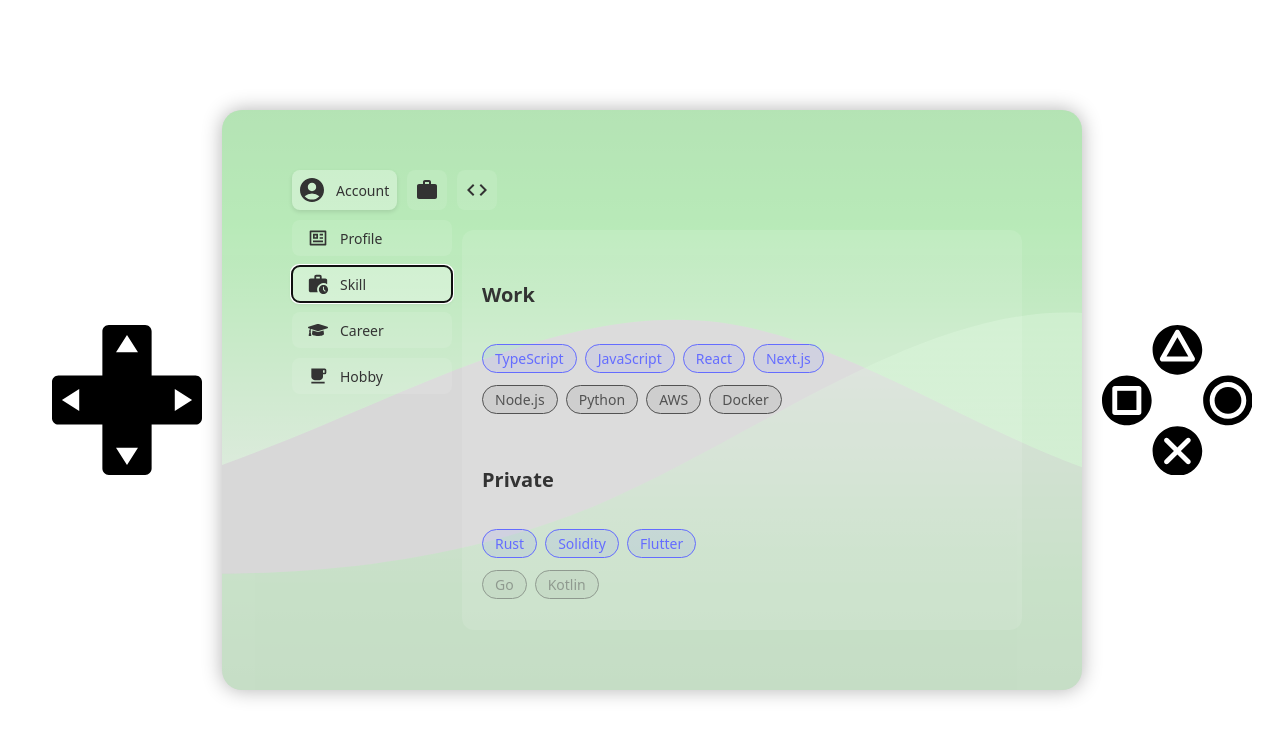
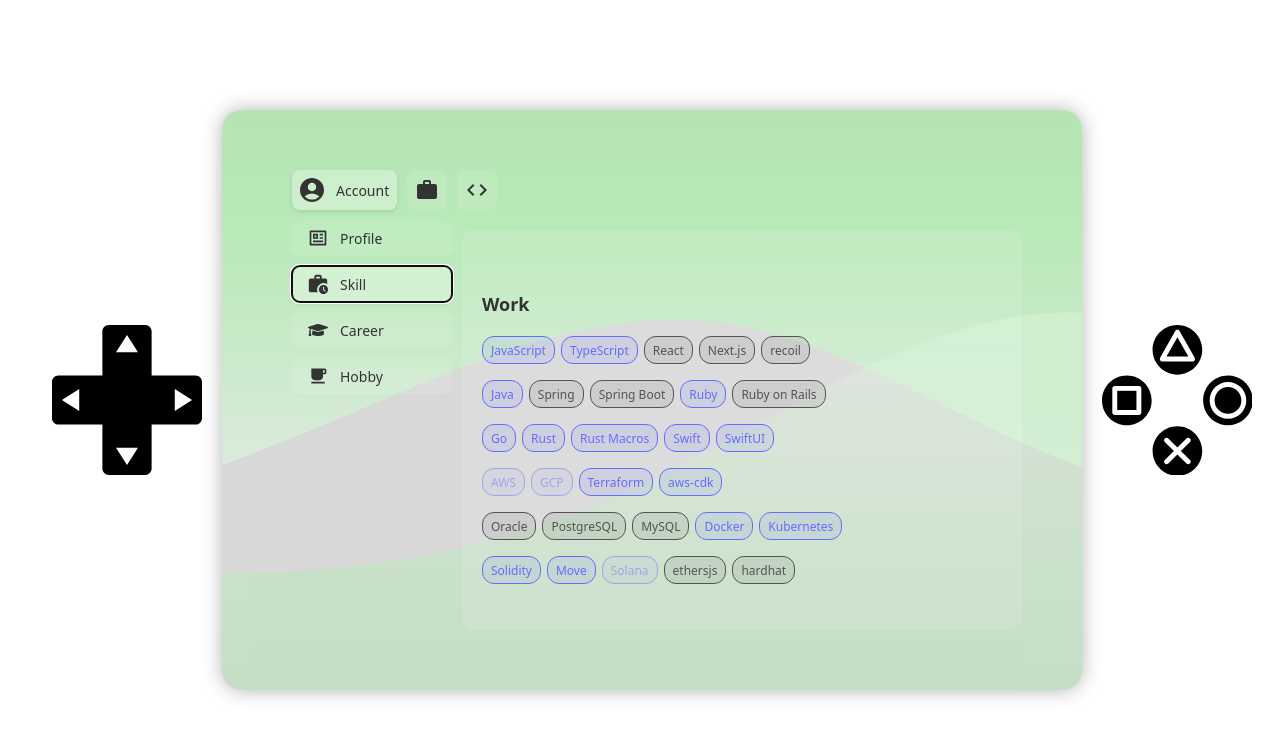
Before and after one commit to linnefromice/portfolio_two, a React (Vite) app: page / in a window 1280 px wide. Both pictures are taken after a click on the button "Skill". Shown: the top 738 px of the page. Built offline with nearby package versions, Linux system fonts and the light colour scheme.

Commit message:
clean: account>skill

```diff
--- a/src/ui/Content/Profile.css
+++ b/src/ui/Content/Profile.css
@@ -9,7 +9,19 @@
   animation: fadeIn 0.3s ease;
 }
 
+/* 新しく追加する上部セクションのスタイル */
+.profile-top-section {
+  width: 100%;
+  display: flex;
+  justify-content: center;
+  align-items: center;
+  gap: 24px;
+  margin-bottom: 24px;
+}
+
 .profile-avatar {
+  width: 120px;
+  height: 120px;
   border-radius: 50%;
   overflow: hidden;
   background-color: rgba(255, 255, 255, 0.1);
@@ -17,6 +29,16 @@
   align-items: center;
   justify-content: center;
   line-height: 0;
+  flex-shrink: 0; /* アバターのサイズを固定 */
+}
+
+/* 右側のコンテンツを包むコンテナ */
+.profile-info-container {
+  display: flex;
+  flex-direction: column;
+  align-items: flex-start;
+  gap: 8px;
+  padding-top: 8px; /* アバターとの位置調整 */
 }
 
 .profile-avatar img {
@@ -29,14 +51,13 @@
 .profile-name {
   font-size: 24px;
   font-weight: 600;
-  margin-bottom: 8px;
+  margin: 0; /* マージンをリセット */
 }
 
 .profile-info-row {
   display: flex;
   align-items: center;
   gap: 8px;
-  margin: 4px 0;
   font-size: 14px;
 }
 
--- a/src/ui/Content/Profile.tsx
+++ b/src/ui/Content/Profile.tsx
@@ -37,17 +37,21 @@ const MAIN_SKILL_ITEMS: SkillItem[] = [
 const Profile: FC = () => {
   return (
     <div className="profile-content">
+      <div className="profile-top-section">
         <div className="profile-avatar">
           <img src="/icon_account_resize.jpg" alt="Profile Avatar" />
         </div>
+
+        <div className="profile-info-container">
           <h2 className="profile-name">Paru (Arata)</h2>
-
           {PROFILE_ITEM_LIST.map((item) => (
             <div className="profile-info-row" key={item.value}>
               {item.icon}
               <span>{item.value}</span>
             </div>
           ))}
+        </div>
+      </div>
 
       <p className="profile-description">
         I like soccer and games.
--- a/src/ui/Content/Skill.css
+++ b/src/ui/Content/Skill.css
@@ -3,45 +3,49 @@
   height: 100%;
   display: flex;
   flex-direction: column;
-  gap: 32px;
-  padding: 32px;
+  gap: 24px;
+  padding: 24px;
   color: #333;
   animation: fadeIn 0.3s ease;
+  overflow-y: auto;
 }
 
 .skill-category {
   display: flex;
   flex-direction: column;
-  gap: 16px;
+  gap: 12px;
 }
 
 .skill-category-title {
-  font-size: 20px;
+  font-size: 18px;
   font-weight: 600;
   color: #333;
   text-align: left;
+  margin-bottom: 4px;
 }
 
 .skill-groups {
   display: flex;
   flex-direction: column;
-  gap: 12px;
+  gap: 8px;
 }
 
 .skill-group {
   display: flex;
   flex-wrap: wrap;
-  gap: 8px;
+  gap: 6px;
+  padding: 4px 0;
 }
 
 .skill-chip {
   display: inline-flex;
   align-items: center;
-  padding: 4px 12px;
-  border-radius: 16px;
-  font-size: 14px;
+  padding: 2px 8px;
+  border-radius: 12px;
+  font-size: 12px;
   font-weight: 500;
   transition: all 0.2s ease;
+  height: 22px;
 }
 
 .skill-chip.primary {
@@ -61,6 +65,24 @@
   cursor: not-allowed;
 }
 
+.skill-content::-webkit-scrollbar {
+  width: 8px;
+}
+
+.skill-content::-webkit-scrollbar-track {
+  background: rgba(0, 0, 0, 0.05);
+  border-radius: 4px;
+}
+
+.skill-content::-webkit-scrollbar-thumb {
+  background: rgba(0, 0, 0, 0.2);
+  border-radius: 4px;
+}
+
+.skill-content::-webkit-scrollbar-thumb:hover {
+  background: rgba(0, 0, 0, 0.3);
+}
+
 @keyframes fadeIn {
   from {
     opacity: 0;
--- a/src/ui/Content/Skill.tsx
+++ b/src/ui/Content/Skill.tsx
@@ -10,27 +10,73 @@ interface SkillsData {
 const skillsData: SkillsData = {
   work: [
     [
+      { name: "JavaScript", color: "primary" },
       { name: "TypeScript", color: "primary" },
-      { name: "JavaScript", color: "primary" },
-      { name: "React", color: "primary" },
-      { name: "Next.js", color: "primary" },
+      { name: "React", color: "secondary" },
+      { name: "Next.js", color: "secondary" },
+      { name: "recoil", color: "secondary" },
     ],
     [
-      { name: "Node.js", color: "secondary" },
-      { name: "Python", color: "secondary" },
-      { name: "AWS", color: "secondary" },
-      { name: "Docker", color: "secondary" },
+      { name: "Java", color: "primary" },
+      { name: "Spring", color: "secondary" },
+      { name: "Spring Boot", color: "secondary" },
+      { name: "Ruby", color: "primary" },
+      { name: "Ruby on Rails", color: "secondary" },
+    ],
+    [
+      { name: "Go", color: "primary" },
+      { name: "Rust", color: "primary" },
+      { name: "Rust Macros", color: "primary" },
+      { name: "Swift", color: "primary" },
+      { name: "SwiftUI", color: "primary" },
+    ],
+    [
+      { name: "AWS", color: "primary", disabled: true },
+      { name: "GCP", color: "primary", disabled: true },
+      { name: "Terraform", color: "primary" },
+      { name: "aws-cdk", color: "primary" },
+    ],
+    [
+      { name: "Oracle", color: "secondary" },
+      { name: "PostgreSQL", color: "secondary" },
+      { name: "MySQL", color: "secondary" },
+      { name: "Docker", color: "primary" },
+      { name: "Kubernetes", color: "primary" },
+    ],
+    [
+      { name: "Solidity", color: "primary" },
+      { name: "Move", color: "primary" },
+      { name: "Solana", color: "primary", disabled: true },
+      { name: "ethersjs", color: "secondary" },
+      { name: "hardhat", color: "secondary" },
     ],
   ],
   private: [
     [
-      { name: "Rust", color: "primary" },
-      { name: "Solidity", color: "primary" },
-      { name: "Flutter", color: "primary" },
+      { name: "Dart", color: "primary" },
+      { name: "Deno", color: "primary", disabled: true },
+      { name: "Vue", color: "secondary" },
+      { name: "Nuxt", color: "secondary", disabled: true },
     ],
     [
-      { name: "Go", color: "secondary", disabled: true },
-      { name: "Kotlin", color: "secondary", disabled: true },
+      { name: "Kotlin", color: "primary", disabled: true },
+      { name: "Flutter", color: "secondary" },
+    ],
+    [
+      { name: "C#", color: "primary", disabled: true },
+      { name: "Unity", color: "secondary", disabled: true },
+    ],
+    [{ name: "Firebase", color: "primary", disabled: true }],
+    [
+      { name: "Blazor", color: "secondary", disabled: true },
+      { name: "Adobe XD", color: "secondary", disabled: true },
+      { name: "Adobe Fresco", color: "secondary", disabled: true },
+      { name: "Prott", color: "secondary", disabled: true },
+    ],
+    [
+      { name: "Kintone", color: "secondary" },
+      { name: "Mailchimp", color: "secondary", disabled: true },
+      { name: "board", color: "secondary", disabled: true },
     ],
   ],
 };
```
Lines whose indentation alone changed are shown as unchanged.
